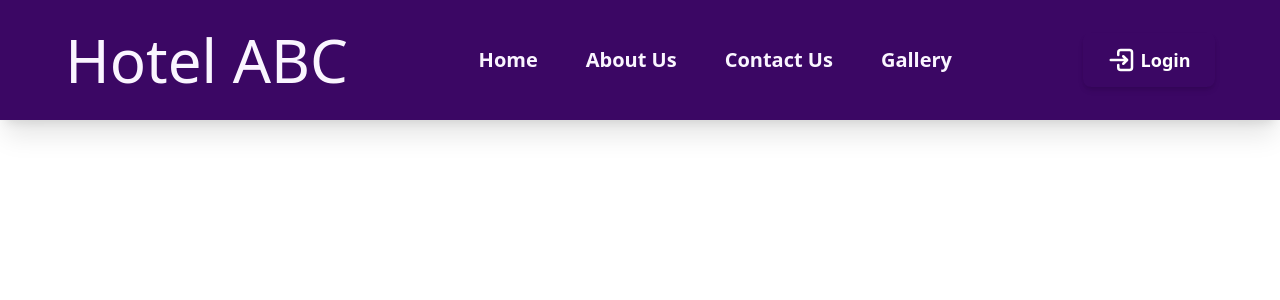
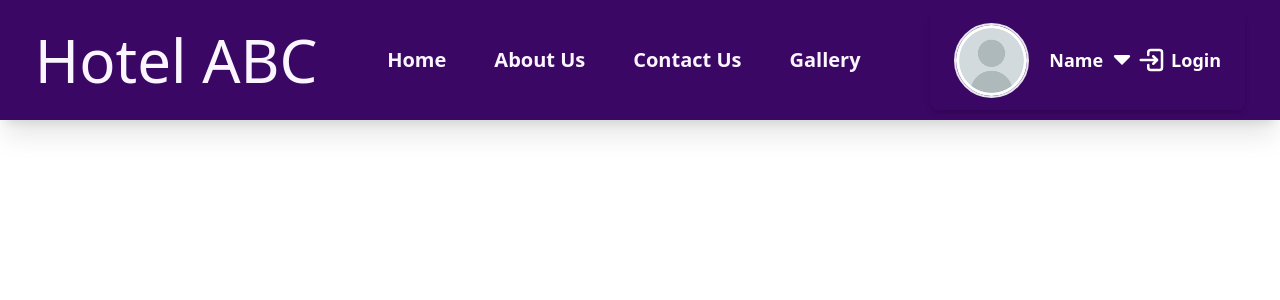
Before and after one commit to Dewruwan95/hotel-booking-frontend, a React (Vite) app: page / in a window 1280 px wide. Shown: the top 300 px of the page. Built offline with nearby package versions, Linux system fonts and the light colour scheme.

Commit message:
created user header profile structure

```diff
--- a/src/components/clientHeader/Header.jsx
+++ b/src/components/clientHeader/Header.jsx
@@ -2,6 +2,7 @@ import { TbLogin2 } from "react-icons/tb";
 import MenuList from "./MenuList";
 import { useState } from "react";
 import LoginSignUpPopup from "../userLoginAndRegister/LoginSignUpPopup";
+import UserHeaderProfile from "./UserHeaderProfile";
 
 function Header() {
   const [isLoginClicked, setIsLoginClicked] = useState(false);
@@ -24,6 +25,7 @@ function Header() {
             setIsLoginClicked(true);
           }}
         >
+          {<UserHeaderProfile />}
           <TbLogin2 className="text-[30px] mr-1" />
           Login
         </button>
--- /dev/null
+++ b/src/components/clientHeader/UserHeaderProfile.jsx
@@ -0,0 +1,19 @@
+import { TiArrowSortedDown } from "react-icons/ti";
+
+function UserHeaderProfile() {
+  return (
+    <>
+      <div className="flex justify-center items-center">
+        <img
+          src="user.jpg"
+          alt=""
+          className="w-[75px] h-[75px] rounded-full border-2 mr-5"
+        />
+        <h1>Name</h1>
+        <TiArrowSortedDown className="text-[30px] ml-1" />
+      </div>
+    </>
+  );
+}
+
+export default UserHeaderProfile;
--- a/src/components/userLoginAndRegister/UserLogin.jsx
+++ b/src/components/userLoginAndRegister/UserLogin.jsx
@@ -20,7 +20,7 @@ function UserLogin() {
         if (res.data.user) {
           if (res.data.user.type === "admin") {
             window.location.href = "/admin";
-          } else {
+          } else if (res.data.user.type === "customer") {
             window.location.href = "/";
           }
         }
```
Also changed, not shown: public/user.jpg (added).
